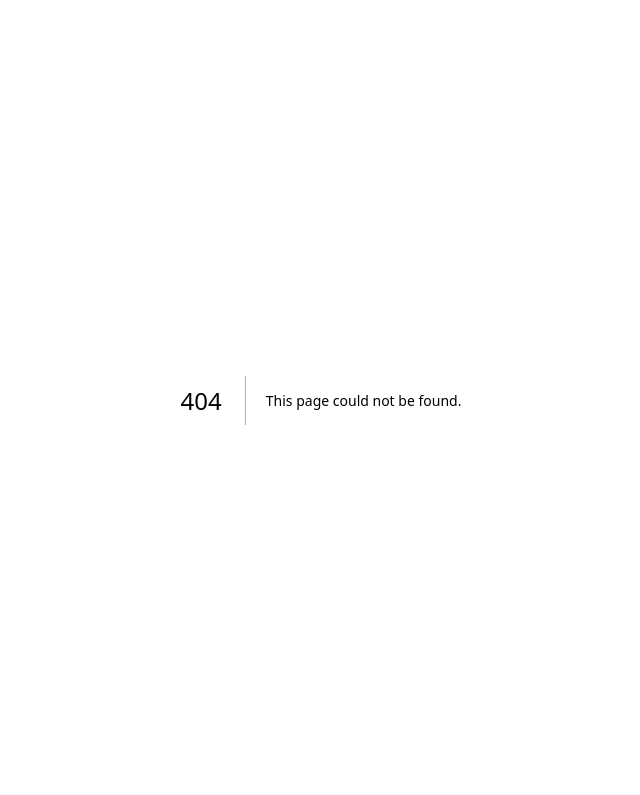
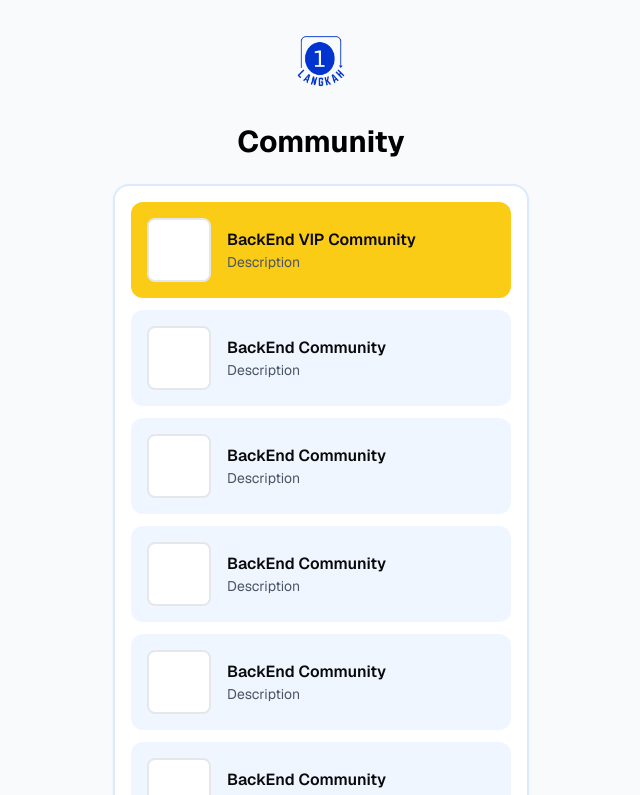
Before and after one commit to arkhanardana/satu-langkah, a Next.js app: page /community in a window 1280 px wide. Before the commit this address had no page. Shown: the top 795 px of the page, without its empty margins (319-959 px from the left). Built offline with nearby package versions, Linux system fonts and the light colour scheme.

Commit message:
add community page

```diff
--- /dev/null
+++ b/app/community/page.tsx
@@ -0,0 +1,71 @@
+"use client"
+
+import Image from "next/image"
+import { Card } from "@/components/ui/card"
+import Dock from "@/components/mobile-dock"
+
+interface CommunityItemProps {
+   title: string
+   description: string
+   isVIP?: boolean
+}
+
+function CommunityItem({ title, description, isVIP = false }: CommunityItemProps) {
+   return (
+      <div className={`flex items-center gap-4 p-4 rounded-xl ${isVIP ? 'bg-yellow-400' : 'bg-blue-50'}`}>
+         <div className="w-12 h-12 sm:w-16 sm:h-16 rounded-lg bg-white border-2 border-gray-200 shrink-0"></div>
+         <div>
+            <h3 className="font-semibold text-sm sm:text-base">{title}</h3>
+            <p className="text-xs sm:text-sm text-gray-600">{description}</p>
+         </div>
+      </div>
+   )
+}
+
+export default function CommunityPage() {
+   const communities = [
+      { title: "BackEnd VIP Community", description: "Description", isVIP: true },
+      { title: "BackEnd Community", description: "Description" },
+      { title: "BackEnd Community", description: "Description" },
+      { title: "BackEnd Community", description: "Description" },
+      { title: "BackEnd Community", description: "Description" },
+      { title: "BackEnd Community", description: "Description" },
+      { title: "BackEnd Community", description: "Description" },
+   ]
+
+   return (
+      <div className="min-h-screen bg-gray-50 mb-20">
+         <div className="max-w-md mx-auto p-4">
+            {/* Header */}
+            <div className="flex flex-col items-center mb-6">
+               <div className="mb-2">
+                  <Image
+                     src="/images/logomain.png"
+                     alt="logo"
+                     width={100}
+                     height={100}
+                  />
+               </div>
+               <h1 className="text-3xl font-bold">Community</h1>
+            </div>
+
+            {/* Communities List */}
+            <Card className="border-2 border-blue-100 p-4">
+               <div className="space-y-3">
+                  {communities.map((community, index) => (
+                     <CommunityItem
+                        key={index}
+                        title={community.title}
+                        description={community.description}
+                        isVIP={community.isVIP}
+                     />
+                  ))}
+               </div>
+            </Card>
+         </div>
+
+
+         <Dock />
+      </div>
+   )
+}
--- /dev/null
+++ b/components/ui/read.tsx
@@ -0,0 +1,65 @@
+import { Button } from "@/components/ui/button"
+import { Card } from "@/components/ui/card"
+import { Avatar, AvatarFallback } from "@/components/ui/avatar"
+import { ArrowLeft, ThumbsUp, Eye } from 'lucide-react'
+
+export default function ReadArticle() {
+   return (
+      <div className="min-h-screen bg-gray-50 p-4">
+         <div className="max-w-2xl mx-auto">
+            {/* Header */}
+            <div className="flex items-center gap-4 mb-6">
+               <Button variant="ghost" size="icon" className="text-blue-600">
+                  <ArrowLeft className="h-6 w-6" />
+               </Button>
+               <h1 className="text-xl font-bold">Read</h1>
+            </div>
+
+            {/* Article Content */}
+            <Card className="bg-blue-50/50 border-blue-100 p-4">
+               <div className="space-y-4">
+                  {/* Title and Stats */}
+                  <div className="flex items-center justify-between">
+                     <h2 className="text-2xl font-bold">Title</h2>
+                     <div className="flex gap-4">
+                        <div className="flex items-center gap-1 text-gray-600">
+                           <ThumbsUp className="h-5 w-5" />
+                           <span>42</span>
+                        </div>
+                        <div className="flex items-center gap-1 text-gray-600">
+                           <Eye className="h-5 w-5" />
+                           <span>123</span>
+                        </div>
+                     </div>
+                  </div>
+
+                  {/* Content */}
+                  <div className="prose max-w-none">
+                     <div className="bg-white rounded-lg p-4 min-h-[200px] border border-blue-100">
+                        Content:
+                     </div>
+                  </div>
+
+                  {/* Comments Section */}
+                  <div className="space-y-4">
+                     <h3 className="font-semibold">Comment</h3>
+                     <div className="space-y-4 bg-white rounded-lg p-4 border border-blue-100">
+                        {[1, 2, 3].map((index) => (
+                           <div key={index} className="flex items-start gap-3">
+                              <Avatar className="h-8 w-8">
+                                 <AvatarFallback>N</AvatarFallback>
+                              </Avatar>
+                              <div>
+                                 <p className="font-semibold">Nama</p>
+                                 <p className="text-sm text-gray-600">Deskripsi</p>
+                              </div>
+                           </div>
+                        ))}
+                     </div>
+                  </div>
+               </div>
+            </Card>
+         </div>
+      </div>
+   )
+}
```
